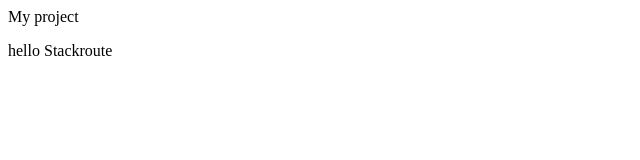
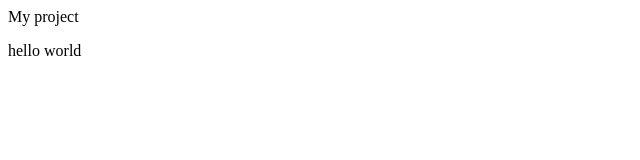
Before and after one commit to sreenidhithallam/hello-world, a plain HTML site: page Myproject.html in a window 1280 px wide. Shown: the full height of the page, 0-640 px from the left. Drawn offline with Linux system fonts and the light colour scheme.

Commit message:
changes made

```diff
--- a/Myproject.html
+++ b/Myproject.html
@@ -1,6 +1,6 @@
 <html>
 	<head> My project </head>
 	<body>
-	<p> hello Stackroute </p>
+	<p> hello world</p>
 	</body>
 </html>
```
